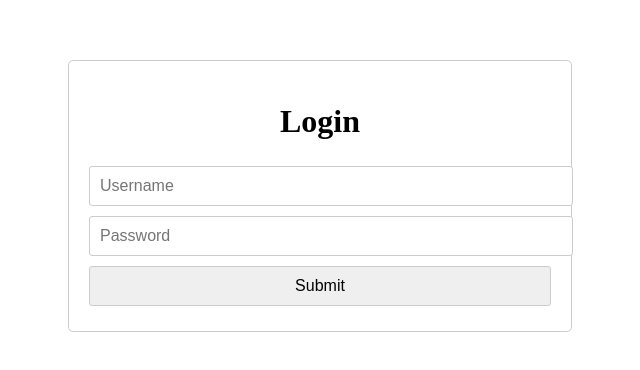
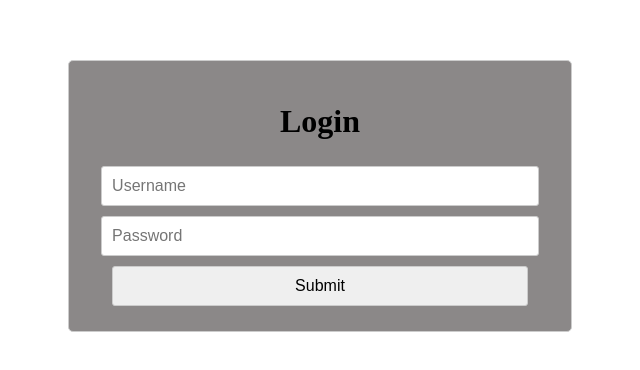
Before and after one commit to StefaniakChristopher/ProdWizard, a website with bundled scripts: page dist/LoginPage/index.html in a window 1280 px wide. Shown: the part 204-574 px from the top of the page, without its empty margins (320-960 px from the left). Built offline with nearby package versions, Linux system fonts and the light colour scheme; no server answers.

Commit message:
login alert and text box fix

```diff
--- a/dist/LoginPage/index.html
+++ b/dist/LoginPage/index.html
@@ -20,15 +20,17 @@
             padding: 20px;
             border: 1px solid #ccc;
             border-radius: 5px;
+            background-color: #8b8888;
         }
 
         /* Style the input fields and button */
         input[type="text"],
         input[type="password"],
         button {
-            width: 100%;
+            width: 90%;
             padding: 10px;
             margin: 5px 0;
+            margin-right: auto;
             border: 1px solid #ccc;
             border-radius: 3px;
             font-size: 16px;
@@ -39,8 +41,8 @@
     <div class="login-container">
         <h1>Login</h1>
         <form>
-            <input type="text" id="username" placeholder="Username" required>
-            <input type="password" id="password" placeholder="Password" required>
+            <input class="loginInput" type="text" id="username" placeholder="Username" required>
+            <input class="loginInput" type="password" id="password" placeholder="Password" required>
         </form>
             <button id="loginButton" type="submit">Submit</button>
     </div>
--- a/dist/VerifyLogin.mjs
+++ b/dist/VerifyLogin.mjs
@@ -69,6 +69,7 @@ const userLogin = async (loginCredentials) => {
       console.log(sessionID);
       if (sessionID == "FAILED") {
         console.log("Username and/or password incorrect")
+        alert("Username and/or password incorrect")
       } else {
         const expires = new Date();
         expires.setTime(expires.getTime() + 60 * 60 * 1000);
```
